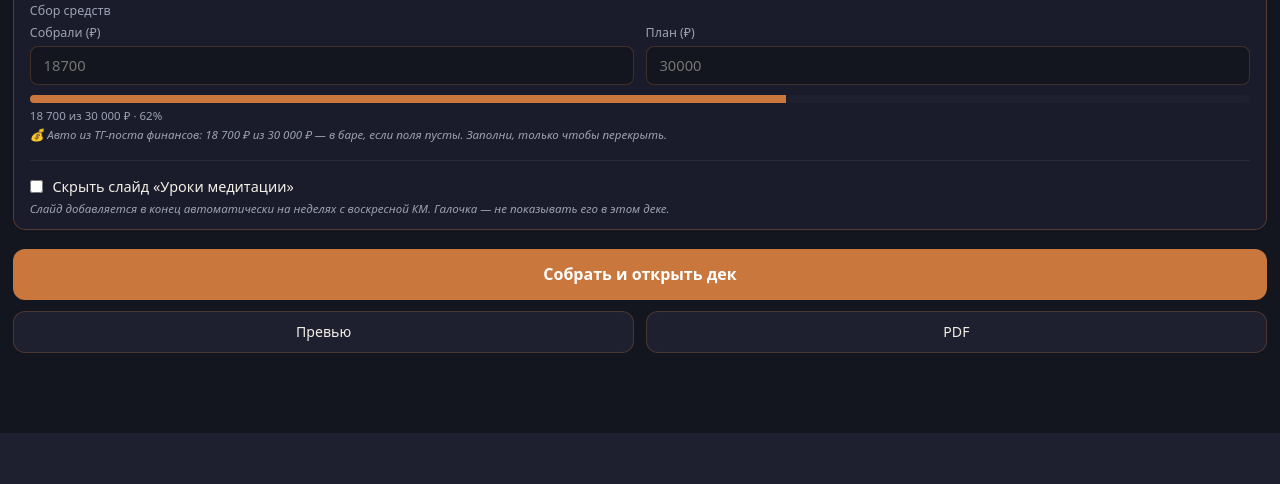
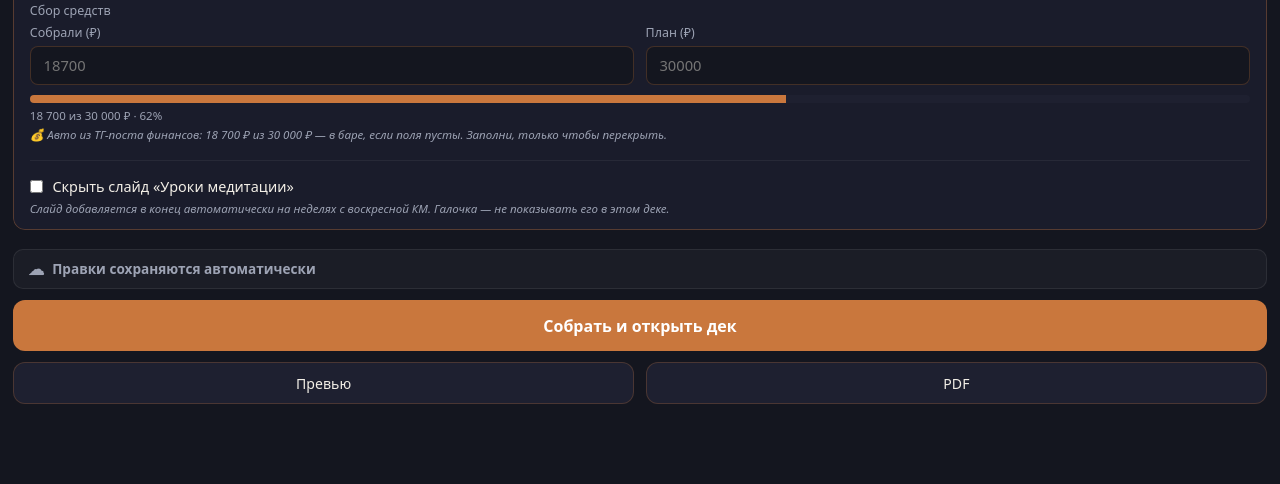
Before and after one commit to Dannymor94/dc_slide_auto, a FastAPI app: template server/templates/operator.html in a window 1280 px wide. Shown: the part 619-1103 px from the top of the page. Before the commit the page ends 1052 px from the top, so only its background shows below. Run offline with FastAPI, Linux system fonts and the light colour scheme; the template is opened without the code that fills it, so the values that code supplies are empty; some libraries are stand-ins or nearby versions.

Commit message:
fix(deck,operator): устойчивость фоновой музыки + видимый статус сохранения
boot.js:
- гард кнопки музыки по наличию метода bgPlayer.playVideo, а не по флагу
  onReady (событие бывает флаки — старый гард мог глушить все клики).
- авто-детект недоступного трека: если за ~4 сек плеер не дошёл до PLAYING
  (лейбл-ограниченный ролик кьюит, но не стартует по API) — кнопка тускнеет
  и показывает «трек недоступен», без слепого подбора оператором.

operator.html:
- статус-плашка сохранения прямо над кнопкой «Собрать» (☁/⏳/✓/✗) —
  всегда на виду, не только мелкий индикатор в шапке.

```diff
--- a/server/templates/operator.html
+++ b/server/templates/operator.html
@@ -310,6 +310,17 @@
 
   /* Actions */
   .actions { margin: 1.2rem 0.8rem 0; display: flex; flex-direction: column; gap: 0.7rem; }
+  .save-banner {
+    display: flex; align-items: center; gap: 0.5rem;
+    padding: 0.6rem 0.9rem; border-radius: 10px;
+    font-size: 0.85rem; font-weight: 600; border: 1px solid;
+    transition: background 0.2s, border-color 0.2s, color 0.2s;
+  }
+  .save-banner span:first-child { font-size: 1rem; line-height: 1; }
+  .save-banner.idle   { background: rgba(255,255,255,0.03); border-color: rgba(255,255,255,0.08); color: var(--text-muted); }
+  .save-banner.saving { background: rgba(201,119,61,0.12); border-color: rgba(201,119,61,0.35); color: var(--accent-light); }
+  .save-banner.saved  { background: rgba(90,171,108,0.16); border-color: rgba(90,171,108,0.45); color: var(--success); }
+  .save-banner.error  { background: rgba(224,92,92,0.16); border-color: rgba(224,92,92,0.45); color: var(--danger); }
   .btn-primary {
     width: 100%; background: var(--accent); color: #fff;
     border: none; border-radius: var(--radius); font-size: 1rem;
@@ -501,6 +512,9 @@
 
 <!-- ── Actions ────────────────────────────────────────────────────────────── -->
 <div class="actions">
+  <div class="save-banner idle" id="save-banner">
+    <span id="save-banner-icon">☁</span><span id="save-banner-text">Правки сохраняются автоматически</span>
+  </div>
   <button class="btn-primary" onclick="openDeck()">Собрать и открыть дек</button>
   <div class="btn-row">
     <button class="btn-secondary" onclick="openDeck()">Превью</button>
@@ -1249,10 +1263,24 @@ async function doSave() {
   }
 }
 
+const SAVE_BANNER = {
+  idle:   ['☁', 'Правки сохраняются автоматически'],
+  saving: ['⏳', 'Сохраняю…'],
+  saved:  ['✓', 'Сохранено'],
+  error:  ['✗', 'Ошибка сохранения — проверь связь'],
+};
 function setSave(state, text) {
   const el = document.getElementById('save-ind');
   el.className = 'save-ind ' + state;
   document.getElementById('save-text').textContent = text;
+  // prominent, always-visible banner right above the «Собрать» button
+  const b = document.getElementById('save-banner');
+  if (b) {
+    b.className = 'save-banner ' + state;
+    const [ic, tx] = SAVE_BANNER[state] || SAVE_BANNER.idle;
+    document.getElementById('save-banner-icon').textContent = ic;
+    document.getElementById('save-banner-text').textContent = tx;
+  }
 }
 
 // ── Collapse ───────────────────────────────────────────────────────────────────
```
Also changed, not shown: deck/boot.js (+21 -4 lines).
